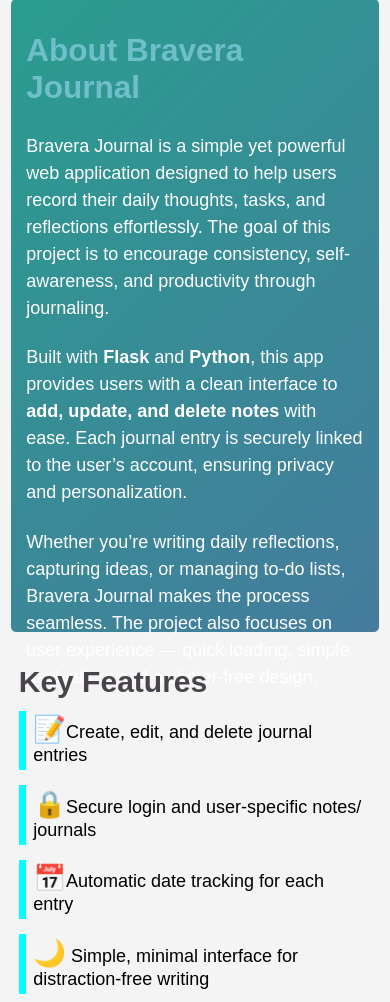
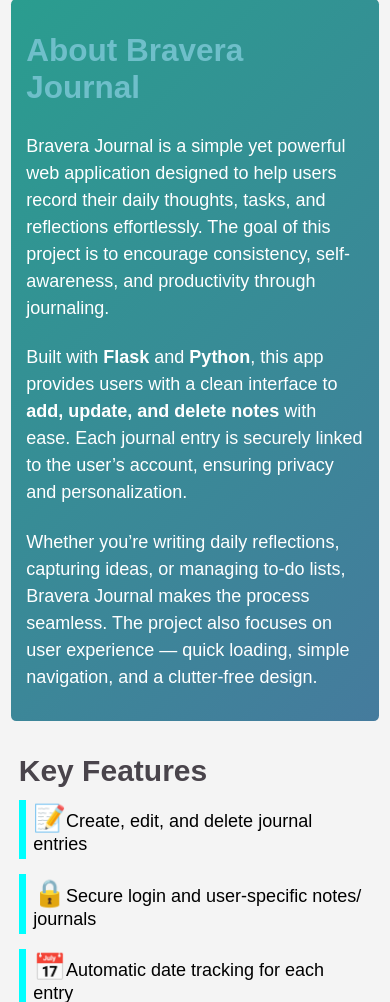
Before and after one commit to braverachacha/Bravera-Todo-App, a Flask app: page /about in a window 390 px wide. Shown: the part 109-1111 px from the top of the page. Run offline with Flask 3, Linux system fonts and the light colour scheme.

Commit message:
Fix about section overlap on small screens (set height to auto)

```diff
--- a/web/static/styles/queries.css
+++ b/web/static/styles/queries.css
@@ -37,7 +37,6 @@
     opacity: 0;
     transition: max-height 0.4s ease, opacity 0.3s ease;
   }
-
   .navigation ul.active {
     max-height: 100vh;
     opacity: 1;
@@ -80,7 +79,7 @@
     flex-direction: column;
   }
   .about-herosection{
-    height: 75vh;
+    height: auto;
   }
 }
 
```
